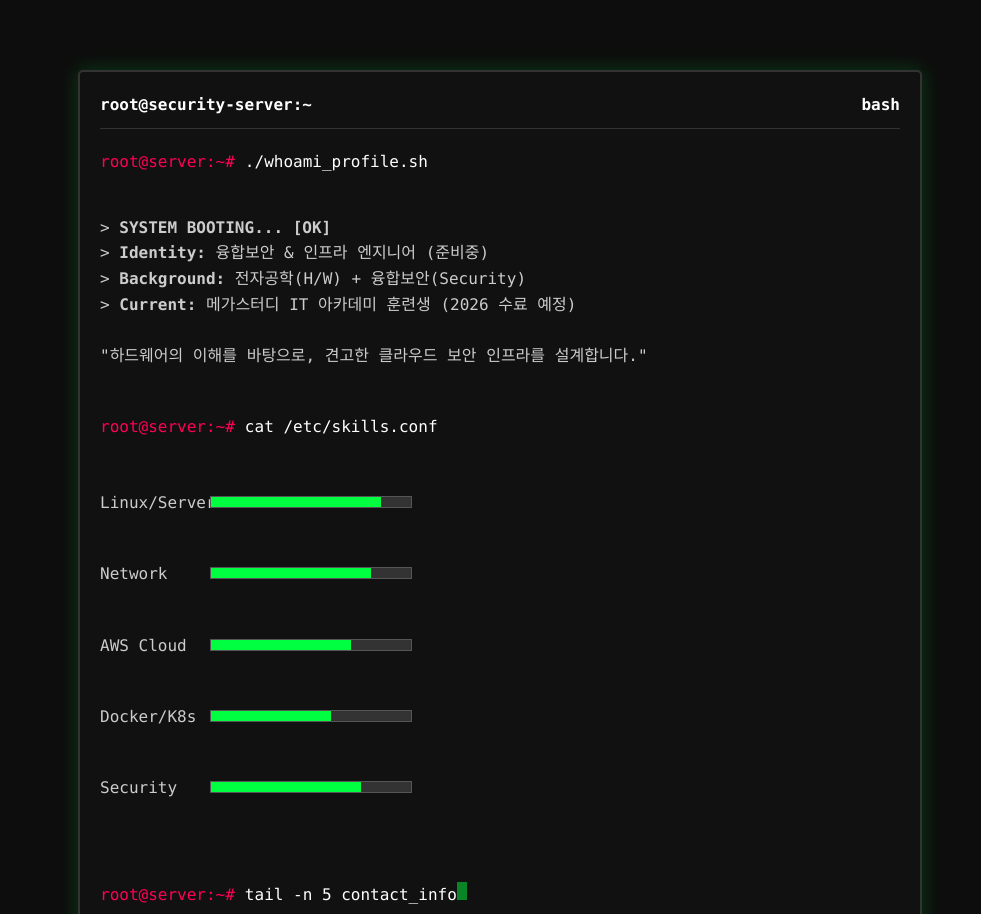
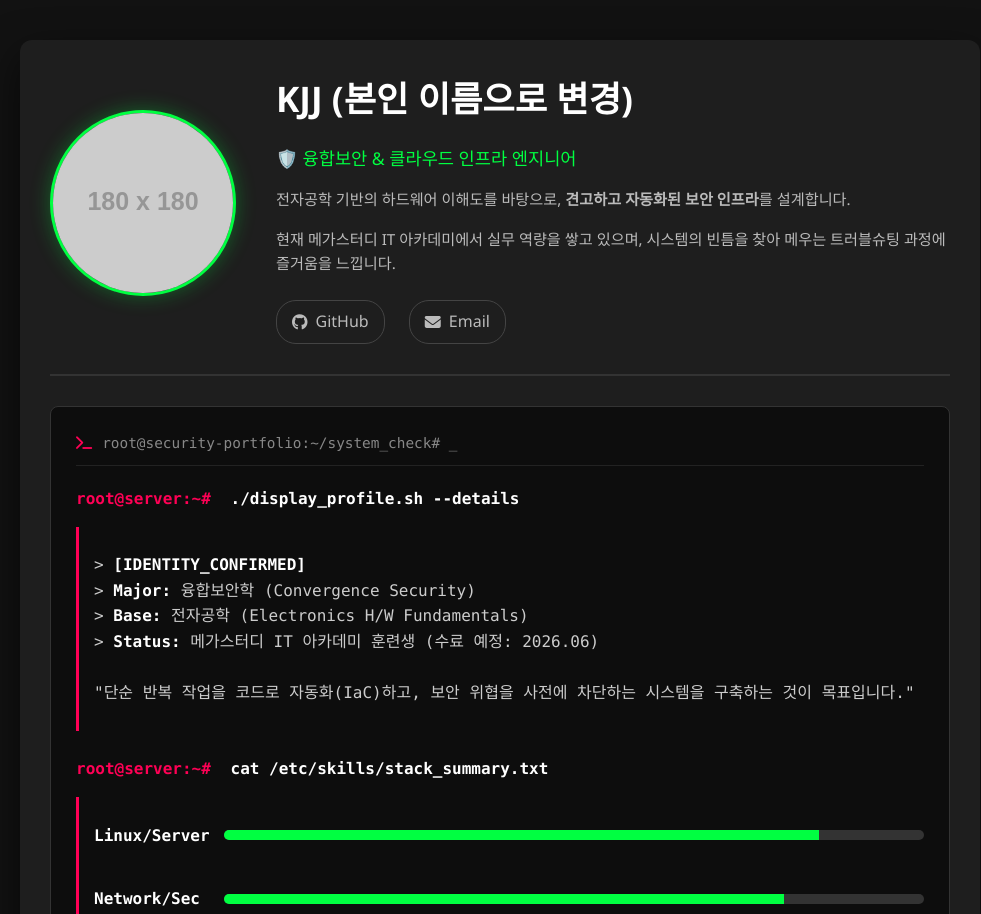
Before and after one commit to KJJ-art/resume, a plain HTML site: page index.html in a window 1280 px wide. Shown: the top 914 px of the page, without its empty margins (140-1121 px from the left). Drawn offline with Linux system fonts and the light colour scheme; placeholder pictures from the web are drawn by us.

Commit message:
Update index.html

```diff
--- a/index.html
+++ b/index.html
@@ -1,117 +1,131 @@
-
 <!DOCTYPE html>
 <html lang="ko">
 <head>
     <meta charset="UTF-8">
     <meta name="viewport" content="width=device-width, initial-scale=1.0">
-    <title>Security Engineer Portfolio</title>
+    <title>Security & Infra Engineer Portfolio</title>
+    <link rel="stylesheet" href="https://cdnjs.cloudflare.com/ajax/libs/font-awesome/6.4.0/css/all.min.css">
     <style>
+        /* --- 전체 레이아웃 및 디자인 --- */
         body {
-            background-color: #0d0d0d;
-            color: #00ff41; /* 해커 그린 색상 */
-            font-family: 'Consolas', 'Courier New', monospace;
-            margin: 0;
-            padding: 20px;
-            overflow-x: hidden;
-            line-height: 1.6;
+            background-color: #121212; /* 깊은 어두운색 배경 */
+            color: #e0e0e0; /* 밝은 회색 글씨 */
+            font-family: 'Segoe UI', Roboto, 'Helvetica Neue', Arial, sans-serif; /* 깔끔한 현대적 폰트 */
+            margin: 0; padding: 0; line-height: 1.6;
+        }
+        a { text-decoration: none; color: #00ff41; transition: color 0.3s; }
+        a:hover { color: #fff; }
+
+        /* 메인 컨테이너 박스 */
+        .container {
+            max-width: 900px; margin: 40px auto; padding: 30px;
+            background-color: #1e1e1e; /* 조금 더 밝은 컨테이너 배경 */
+            box-shadow: 0 15px 40px rgba(0, 0, 0, 0.6);
+            border-radius: 12px;
         }
 
-        /* 터미널 창 스타일 */
-        .terminal {
-            max-width: 800px;
-            margin: 50px auto;
-            border: 2px solid #333;
-            box-shadow: 0 0 20px rgba(0, 255, 65, 0.2);
-            background-color: #111;
-            padding: 20px;
-            border-radius: 5px;
+        /* --- [상단] 프로필 섹션 스타일 --- */
+        .profile-header {
+            display: flex; align-items: center;
+            border-bottom: 2px solid #333; padding-bottom: 30px; margin-bottom: 30px;
         }
+        .profile-image-container {
+            flex: 0 0 180px; /* 사진 영역 너비 고정 */
+            margin-right: 40px; text-align: center;
+        }
+        .profile-image {
+            width: 180px; height: 180px;
+            border-radius: 50%; /* 원형 사진 */
+            object-fit: cover; /* 비율 유지하며 꽉 채우기 */
+            border: 3px solid #00ff41; /* 초록색 테두리 포인트 */
+            box-shadow: 0 0 20px rgba(0, 255, 65, 0.3); /* 빛나는 효과 */
+            background-color: #333; /* 사진 없을 때 배경색 */
+        }
+        .profile-info { flex: 1; } /* 나머지 공간 차지 */
+        .profile-name { font-size: 2.2em; font-weight: bold; margin: 0 0 10px 0; color: #fff; }
+        .profile-title { font-size: 1.1em; color: #00ff41; margin-bottom: 15px; font-weight: 500; }
+        .profile-description { margin-bottom: 25px; color: #bbb; font-size: 0.95em; }
+        .social-links a {
+            display: inline-flex; align-items: center; margin-right: 20px;
+            font-size: 1em; color: #bbb; border: 1px solid #444;
+            padding: 8px 15px; border-radius: 20px; transition: all 0.3s;
+        }
+        .social-links a:hover { color: #00ff41; border-color: #00ff41; background-color: rgba(0,255,65,0.1); }
+        .social-links i { margin-right: 8px; }
 
-        .header {
-            border-bottom: 1px solid #333;
-            padding-bottom: 10px;
-            margin-bottom: 20px;
-            color: #fff;
-            font-weight: bold;
-            display: flex;
-            justify-content: space-between;
+        /* --- [하단] 터미널 섹션 스타일 --- */
+        .terminal-section {
+            background-color: #0d0d0d; /* 더 어두운 리얼 터미널 배경 */
+            padding: 25px; border-radius: 8px; border: 1px solid #333;
+            font-family: 'Consolas', 'Courier New', monospace; /* 전용 터미널 폰트 */
         }
+        .terminal-header {
+            color: #888; font-size: 0.9em; margin-bottom: 20px;
+            display: flex; align-items: center; border-bottom: 1px solid #222; padding-bottom: 10px;
+        }
+        .terminal-header i { margin-right: 10px; color: #ff0055; }
 
-        .command-line {
-            display: flex;
-            margin-bottom: 15px;
+        /* 명령어 라인 스타일 */
+        .command-line { margin-bottom: 15px; }
+        .prompt { color: #ff0055; margin-right: 10px; font-weight: bold; }
+        .command { color: #fff; font-weight: bold; }
+        .output { color: #ccc; margin-bottom: 25px; white-space: pre-wrap; padding-left: 15px; border-left: 3px solid #ff0055; }
+        .output strong { color: #fff; font-weight: 600; }
+        .highlight { color: #00ff41; }
+        .sub-text { color: #888; font-size: 0.9em; margin-left: 20px; display: block; margin-top: 5px; }
+
+        /* 타이핑 커서 */
+        .cursor {
+            display: inline-block; width: 9px; height: 18px; background-color: #00ff41;
+            animation: blink 1s infinite; vertical-align: text-bottom; margin-left: 5px;
         }
-
-        .prompt {
-            color: #ff0055; /* 강조색 (루트 사용자 느낌) */
-            margin-right: 10px;
-        }
-
-        .command {
-            color: #fff;
-        }
-
-        .output {
-            color: #ccc;
-            margin-bottom: 20px;
-            white-space: pre-wrap; /* 줄바꿈 유지 */
-        }
-
-        /* 타이핑 효과 커서 */
-        .cursor {
-            display: inline-block;
-            width: 10px;
-            height: 18px;
-            background-color: #00ff41;
-            animation: blink 1s infinite;
-            vertical-align: middle;
-        }
-
-        @keyframes blink {
-            0%, 100% { opacity: 1; }
-            50% { opacity: 0; }
-        }
-
-        .highlight {
-            color: #00ff41;
-            font-weight: bold;
-        }
-
-        .hidden {
-            display: none;
-        }
+        @keyframes blink { 0%, 100% { opacity: 1; } 50% { opacity: 0; } }
+        .hidden { display: none; }
 
         /* 스킬바 디자인 */
-        .skill-container {
-            margin: 10px 0;
+        .skill-bar-container { margin-bottom: 12px; display: flex; align-items: center; }
+        .skill-name { flex: 0 0 130px; color: #fff; font-weight: 600; }
+        .progress-bg {
+            flex: 1; height: 10px; background-color: #333; border-radius: 5px; overflow: hidden;
         }
-        .skill-name {
-            display: inline-block;
-            width: 100px;
+        .fill { height: 100%; background-color: #00ff41; width: 0; transition: width 1.2s cubic-bezier(0.22, 0.61, 0.36, 1); }
+
+        /* 반응형: 모바일 화면 */
+        @media (max-width: 768px) {
+            .container { margin: 20px 10px; padding: 20px; }
+            .profile-header { flex-direction: column; text-align: center; }
+            .profile-image-container { margin-right: 0; margin-bottom: 25px; }
+            .social-links { justify-content: center; flex-wrap: wrap; gap: 10px; }
+            .social-links a { margin-right: 0; }
         }
-        .progress-bar {
-            display: inline-block;
-            width: 200px;
-            height: 10px;
-            background-color: #333;
-            border: 1px solid #555;
-        }
-        .fill {
-            height: 100%;
-            background-color: #00ff41;
-            width: 0%;
-            transition: width 1s ease-in-out;
-        }
-
-        a { color: #fff; text-decoration: underline; }
     </style>
 </head>
 <body>
 
-    <div class="terminal">
-        <div class="header">
-            <span>root@security-server:~</span>
-            <span>bash</span>
+<div class="container">
+    <header class="profile-header">
+        <div class="profile-image-container">
+            <img src="image/my_photo.jpg" alt="프로필 사진" class="profile-image"
+                 onerror="this.src='https://via.placeholder.com/180x180/222/00ff41?text=READY'">
+            </div>
+        <div class="profile-info">
+            <h1 class="profile-name">KJJ (본인 이름으로 변경)</h1>
+            <p class="profile-title">🛡️ 융합보안 & 클라우드 인프라 엔지니어</p>
+            <div class="profile-description">
+                <p>전자공학 기반의 하드웨어 이해도를 바탕으로, <strong>견고하고 자동화된 보안 인프라</strong>를 설계합니다.</p>
+                <p>현재 메가스터디 IT 아카데미에서 실무 역량을 쌓고 있으며, 시스템의 빈틈을 찾아 메우는 트러블슈팅 과정에 즐거움을 느낍니다.</p>
+            </div>
+            <div class="social-links">
+                <a href="https://github.com/KJJ-art" target="_blank"><i class="fab fa-github"></i> GitHub</a>
+                <a href="mailto:본인이메일@example.com"><i class="fas fa-envelope"></i> Email</a>
+            </div>
+        </div>
+    </header>
+
+    <section class="terminal-section">
+        <div class="terminal-header">
+            <i class="fas fa-terminal"></i>
+            <span>root@security-portfolio:~/system_check# _</span>
         </div>
 
         <div id="section1">
@@ -120,12 +134,12 @@
                 <span class="command" id="cmd1"></span><span class="cursor" id="cursor1"></span>
             </div>
             <div class="output hidden" id="out1">
-> <strong>SYSTEM BOOTING... [OK]</strong>
-> <strong>Identity:</strong> 융합보안 & 인프라 엔지니어 (준비중)
-> <strong>Background:</strong> 전자공학(H/W) + 융합보안(Security)
-> <strong>Current:</strong> 메가스터디 IT 아카데미 훈련생 (2026 수료 예정)
+> <strong>[IDENTITY_CONFIRMED]</strong>
+> <strong>Major:</strong> 융합보안학 (Convergence Security)
+> <strong>Base:</strong> 전자공학 (Electronics H/W Fundamentals)
+> <strong>Status:</strong> 메가스터디 IT 아카데미 훈련생 (수료 예정: 2026.06)
 
-"하드웨어의 이해를 바탕으로, 견고한 클라우드 보안 인프라를 설계합니다."
+"단순 반복 작업을 코드로 자동화(IaC)하고, 보안 위협을 사전에 차단하는 시스템을 구축하는 것이 목표입니다."
             </div>
         </div>
 
@@ -135,76 +149,80 @@
                 <span class="command" id="cmd2"></span><span class="cursor" id="cursor2"></span>
             </div>
             <div class="output hidden" id="out2">
-<div class="skill-container"><span class="skill-name">Linux/Server</span> <div class="progress-bar"><div class="fill" style="width: 85%"></div></div></div>
-<div class="skill-container"><span class="skill-name">Network</span> <div class="progress-bar"><div class="fill" style="width: 80%"></div></div></div>
-<div class="skill-container"><span class="skill-name">AWS Cloud</span> <div class="progress-bar"><div class="fill" style="width: 70%"></div></div></div>
-<div class="skill-container"><span class="skill-name">Docker/K8s</span> <div class="progress-bar"><div class="fill" style="width: 60%"></div></div></div>
-<div class="skill-container"><span class="skill-name">Security</span> <div class="progress-bar"><div class="fill" style="width: 75%"></div></div></div>
+<div class="skill-bar-container"><span class="skill-name">Linux/Server</span> <div class="progress-bg"><div class="fill" style="width: 85%"></div></div></div>
+<div class="skill-bar-container"><span class="skill-name">Network/Sec</span> <div class="progress-bg"><div class="fill" style="width: 80%"></div></div></div>
+<div class="skill-bar-container"><span class="skill-name">AWS Cloud</span> <div class="progress-bg"><div class="fill" style="width: 70%"></div></div></div>
+<div class="skill-bar-container"><span class="skill-name">Docker/K8s</span> <div class="progress-bg"><div class="fill" style="width: 65%"></div></div></div>
+<div class="skill-bar-container"><span class="skill-name">Ansible/IaC</span> <div class="progress-bg"><div class="fill" style="width: 60%"></div></div></div>
+<span class="sub-text">* 수치는 현재 학습 진행도 및 자신감을 나타냅니다.</span>
             </div>
         </div>
 
         <div id="section3" class="hidden">
              <div class="command-line">
-                <span class="prompt">root@server:~#</span>
+                <span class="prompt">root@server:~/projects#</span>
                 <span class="command" id="cmd3"></span><span class="cursor" id="cursor3"></span>
             </div>
             <div class="output hidden" id="out3">
-Contact Information:
-------------------------------------------------
-Email: 본인의이메일@example.com
-Github: <a href="https://github.com/KJJ-art" target="_blank">github.com/KJJ-art</a>
-Blog: (블로그가 있다면 주소 입력)
-------------------------------------------------
-> <strong>Ready for Action.</strong>
+> <strong>[RECENT_LOGS]</strong>
+> <span class="highlight">1. 온프레미스 K8s 클러스터 구축 실습 (2026.01)</span>
+  - VirtualBox VM 3대를 활용하여 마스터-워커 노드 구성 및 네트워크 연결
+  - <span class="sub-text">→ 컨테이너 오케스트레이션 동작 원리 및 트러블슈팅 경험 획득</span>
+> <span class="highlight">2. AWS 기반 고가용성 웹 아키텍처 설계 (진행 중)</span>
+  - EC2, ELB, Auto Scaling을 활용한 트래픽 분산 환경 구축
+  - <span class="sub-text">→ 향후 Terraform을 활용한 인프라 자동화(IaC) 구현 예정</span>
+
+> <strong>READY FOR NEXT CHALLENGE...</strong>
             </div>
         </div>
 
+    </section>
 </div>
 
 <script>
-        // 타이핑 효과를 위한 스크립트
-        const typeWriter = (text, elementId, callback) => {
+    // --- 타이핑 효과 스크립트 ---
+    const typeWriter = (text, elementId, speed, callback) => {
         let i = 0;
         const element = document.getElementById(elementId);
-            const speed = 50; // 타이핑 속도
-
+        element.innerHTML = "";
         function type() {
             if (i < text.length) {
-                    element.innerHTML += text.charAt(i);
-                    i++;
+                element.innerHTML += text.charAt(i); i++;
                 setTimeout(type, speed);
-                } else {
-                    if (callback) callback();
-                }
+            } else { if (callback) callback(); }
         }
         type();
     };
 
-        // 순차적 실행 로직
+    // --- 페이지 로드 후 실행 순서 정의 ---
     window.onload = function() {
-            // 1. whoami 실행
-            typeWriter("./whoami_profile.sh", "cmd1", () => {
-                document.getElementById("cursor1").style.display = "none"; // 커서 숨김
-                document.getElementById("out1").classList.remove("hidden"); // 결과 출력
+        setTimeout(() => { // 0.5초 후 시작
+            // 1. whoami 명령 실행
+            typeWriter("./display_profile.sh --details", "cmd1", 40, () => {
+                document.getElementById("cursor1").style.display = "none";
+                document.getElementById("out1").classList.remove("hidden");
 
                 setTimeout(() => {
-                    // 2. skills 실행
+                    // 2. skills 명령 실행
                     document.getElementById("section2").classList.remove("hidden");
-                    typeWriter("cat /etc/skills.conf", "cmd2", () => {
+                    typeWriter("cat /etc/skills/stack_summary.txt", "cmd2", 35, () => {
                         document.getElementById("cursor2").style.display = "none";
                         document.getElementById("out2").classList.remove("hidden");
 
                         setTimeout(() => {
-                            // 3. contact 실행
+                             // 3. projects 명령 실행
                             document.getElementById("section3").classList.remove("hidden");
-                            typeWriter("tail -n 5 contact_info.txt", "cmd3", () => {
+                            typeWriter("tail -n 5 /var/log/projects.log", "cmd3", 30, () => {
+                                document.getElementById("cursor3").style.display = "none";
                                 document.getElementById("out3").classList.remove("hidden");
                             });
-                        }, 1000);
+                        }, 800); // 3번 명령 대기 시간
                     });
-                }, 1000);
+                }, 800); // 2번 명령 대기 시간
             });
+        }, 500); // 초기 대기 시간
     };
 </script>
+
 </body>
 </html>
```
Lines whose indentation alone changed are shown as unchanged.
